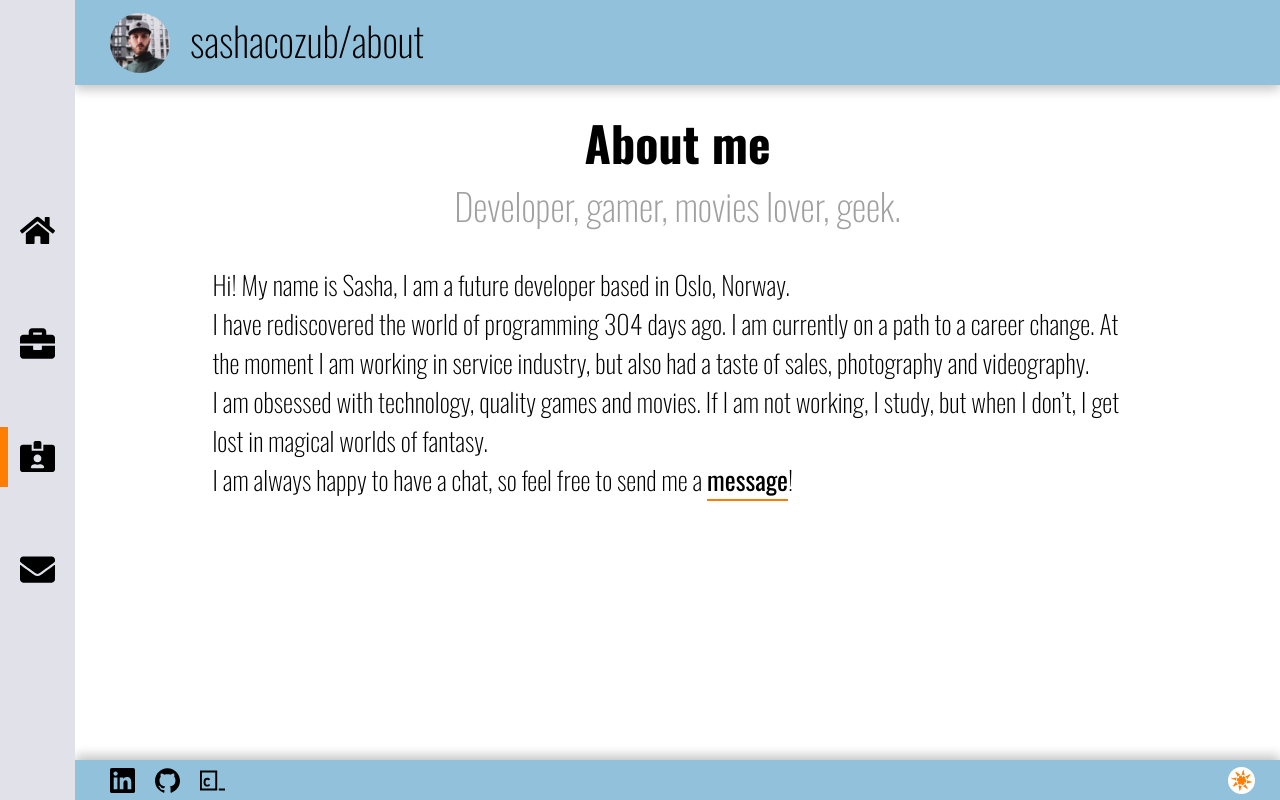
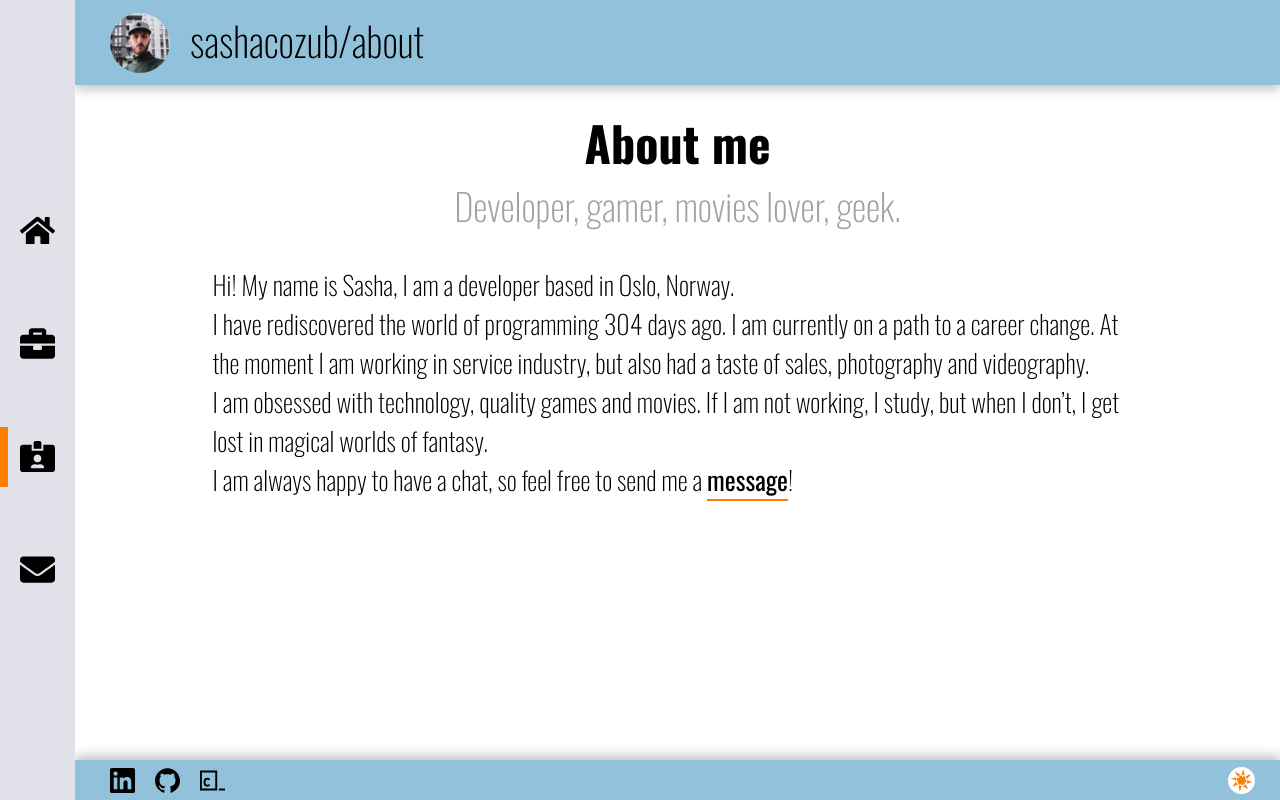
Before and after one commit to onelegtony/my_portfolio, a React (Create React App) app: page /about in a window 1280 px wide. Built offline with nearby package versions, Linux system fonts and the light colour scheme.

Commit message:
Update About.js

```diff
--- a/src/pages/About/About.js
+++ b/src/pages/About/About.js
@@ -18,7 +18,7 @@ const About = () => {
       <h3>Developer, gamer, movies lover, geek.</h3>
       <div className='about-text-ctr'>
         <p>
-          Hi! My name is Sasha, I am a future developer based in Oslo, Norway.
+          Hi! My name is Sasha, I am a developer based in Oslo, Norway.
           <br />I have rediscovered the world of programming {codingDays} days
           ago. I am currently on a path to a career change. At the moment I am
           working in service industry, but also had a taste of sales,
```
